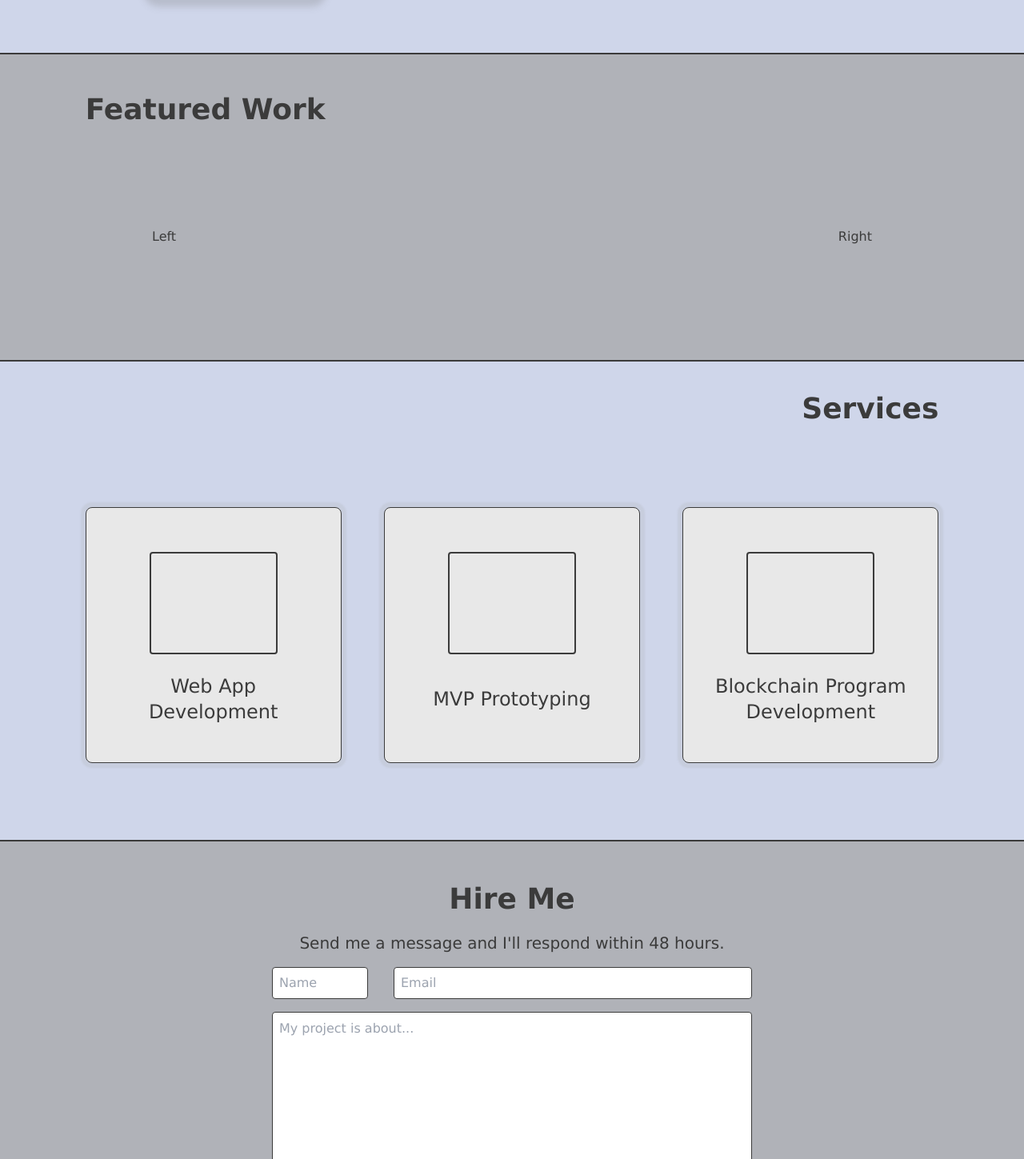
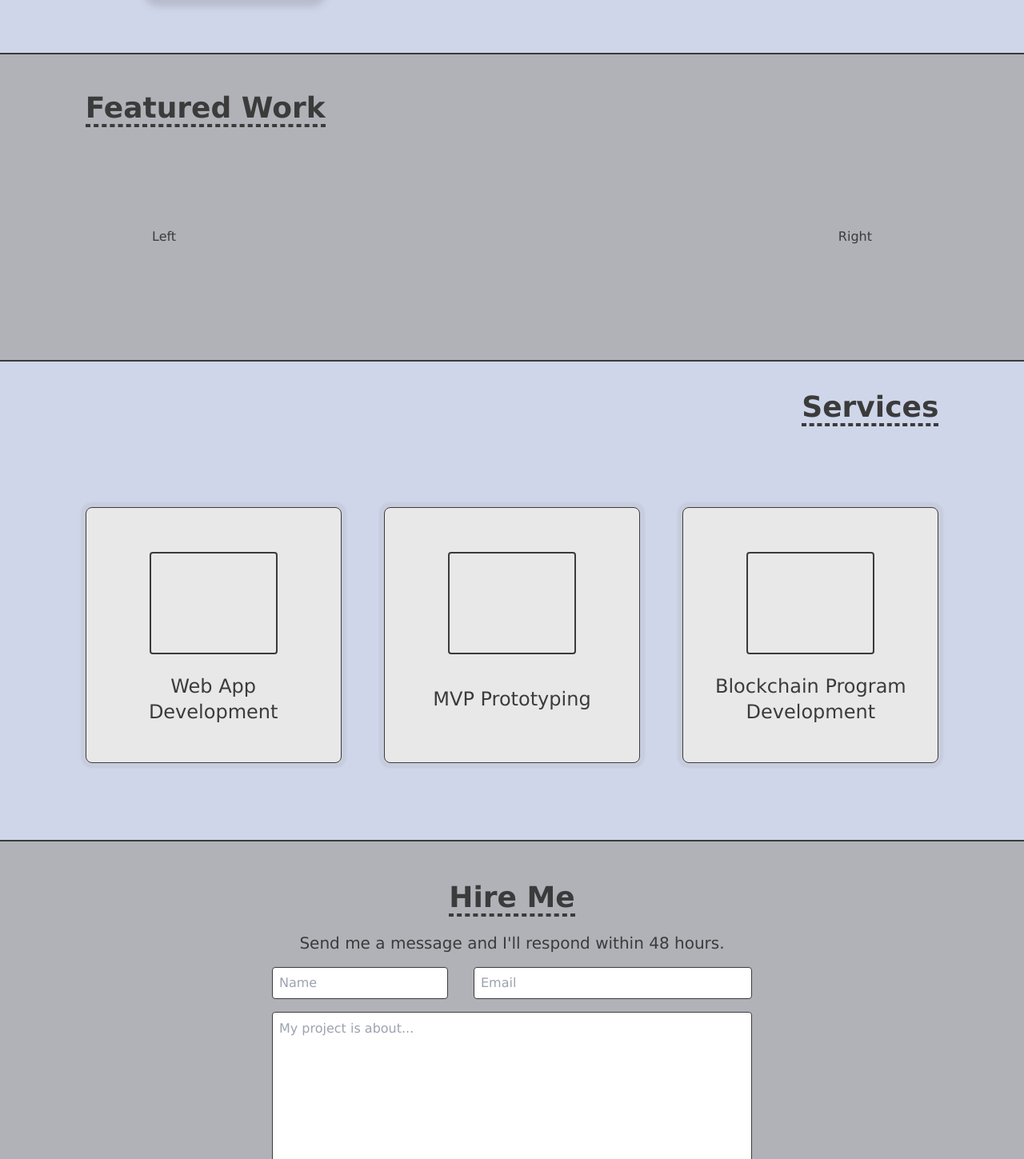
Before and after one commit to emdoyle/personal-site, a Next.js app: page / in a window 1280 px wide. Shown: the part 413-1862 px from the top of the page at 80% size. Built offline with nearby package versions, Linux system fonts and the light colour scheme.

Commit message:
Dotted underlines on section titles, responsiveness tweaks on name/email inputs

```diff
--- a/pages/index.tsx
+++ b/pages/index.tsx
@@ -54,9 +54,12 @@ export default function Home() {
         <Section>
           <div className="flex flex-col justify-start items-center h-full">
             <div className="flex justify-start items-center h-24 w-5/6 sm:max-w-[1100px]">
-              <h2 className="text-3xl sm:text-4xl font-semibold">
-                Featured Work
-              </h2>
+              <div>
+                <h2 className="text-3xl sm:text-4xl font-semibold">
+                  Featured Work
+                </h2>
+                <hr className="border-2 border-dashed border-smoke" />
+              </div>
             </div>
             <div className="h-full flex flex-col sm:flex-row gap-4 justify-between items-center w-5/6 sm:max-w-[900px]">
               <p>Left</p>
@@ -67,7 +70,10 @@ export default function Home() {
         <Section height="h-[1000px] lg:h-[600px]">
           <div className="flex flex-col justify-start items-center h-full">
             <div className="flex justify-end items-center h-24 w-5/6 lg:max-w-[1100px] pb-8">
-              <h2 className="text-3xl sm:text-4xl font-semibold">Services</h2>
+              <div>
+                <h2 className="text-3xl sm:text-4xl font-semibold">Services</h2>
+                <hr className="border-2 border-dashed border-smoke" />
+              </div>
             </div>
             <div className="h-full flex flex-col lg:flex-row justify-between items-center w-5/6 lg:max-w-[1200px]">
               <div className="flex flex-col justify-center items-center gap-4 rounded-lg bg-offwhite border border-smoke p-8 shadow-[0px_0px_2px_6px_rgba(176,178,184,.25)] h-64 lg:h-80 w-2/3 lg:w-[30%]">
@@ -96,13 +102,16 @@ export default function Home() {
         <Section height="h-[600px]">
           <form className="flex flex-col justify-start items-center h-full">
             <div className="flex justify-center items-center h-24">
-              <h2 className="text-3xl sm:text-4xl font-semibold">Hire Me</h2>
+              <div>
+                <h2 className="text-3xl sm:text-4xl font-semibold">Hire Me</h2>
+                <hr className="border-2 border-dashed border-smoke" />
+              </div>
             </div>
             <div className="h-full flex flex-col gap-4 pb-6 justify-start items-center text-center w-5/6 sm:max-w-[600px]">
               <p className="text-lg sm:text-xl">
                 Send me a message and I&apos;ll respond within 48 hours.
               </p>
-              <div className="h-10 w-full flex flex-row justify-between items-center gap-8">
+              <div className="basis-10 w-full flex flex-wrap flex-row justify-between items-center gap-x-8 gap-y-4">
                 <label htmlFor="name-input" className="hidden">
                   Name
                 </label>
@@ -111,7 +120,7 @@ export default function Home() {
                   name="name"
                   type="text"
                   required
-                  className="h-full w-1/5 p-2 rounded border border-smoke"
+                  className="h-10 w-1/3 min-w-[220px] p-2 rounded border border-smoke"
                   placeholder="Name"
                 />
                 <label htmlFor="email-input" className="hidden">
@@ -122,7 +131,7 @@ export default function Home() {
                   name="email"
                   type="text"
                   required
-                  className="h-full grow p-2 rounded border border-smoke"
+                  className="h-10 grow min-w-[300px] p-2 rounded border border-smoke"
                   placeholder="Email"
                 />
               </div>
```
